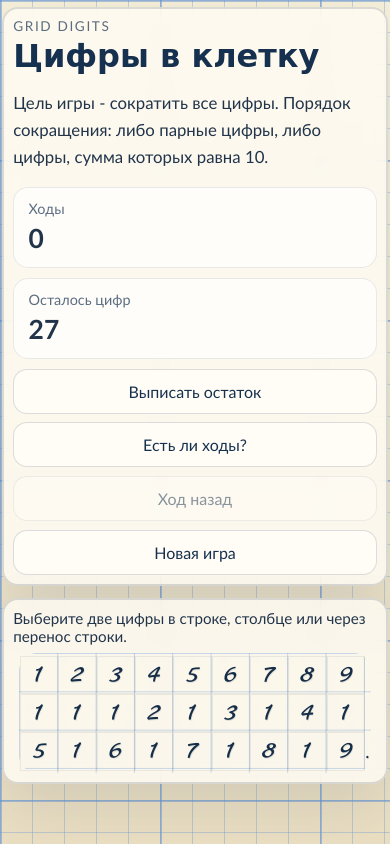
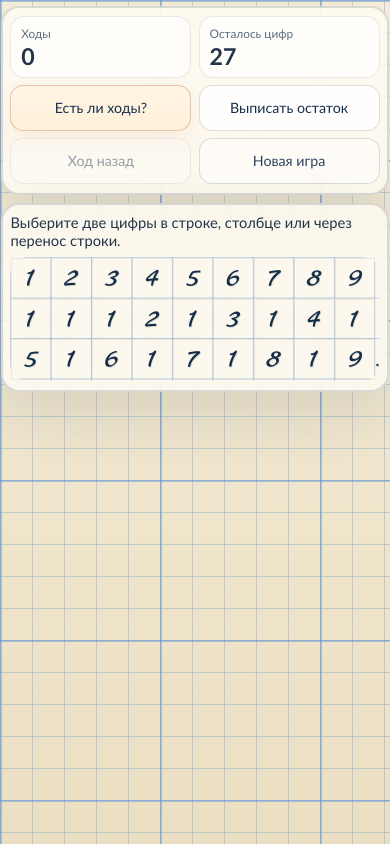
Before and after one commit to TheHouseThatjackBuilt/GridDigits, a React (Vite) app: page / in a window 390 px wide. Built offline with nearby package versions, Linux system fonts and the light colour scheme.

Commit message:
add new layouts for mobile dimension

```diff
--- a/src/components/ControlPanel.tsx
+++ b/src/components/ControlPanel.tsx
@@ -21,26 +21,46 @@ export function ControlPanel({
 }: ControlPanelProps) {
   return (
     <aside className="control-panel">
-      <div className="stats-card">
-        <p className="stats-label">Ходы</p>
-        <p className="stats-value">{moveCount}</p>
-      </div>
-      <div className="stats-card">
-        <p className="stats-label">Осталось цифр</p>
-        <p className="stats-value">{remainingCount}</p>
+      <div className="stats-strip">
+        <div className="stats-card stats-pill">
+          <p className="stats-label">Ходы</p>
+          <p className="stats-value">{moveCount}</p>
+        </div>
+        <div className="stats-card stats-pill">
+          <p className="stats-label">Осталось цифр</p>
+          <p className="stats-value">{remainingCount}</p>
+        </div>
       </div>
 
       <div className="actions">
-        <button type="button" onClick={onWriteRemaining} disabled={isVictory}>
+        <button
+          type="button"
+          className="action-button action-button-primary"
+          onClick={onCheckMoves}
+        >
+          Есть ли ходы?
+        </button>
+        <button
+          type="button"
+          className="action-button action-button-secondary"
+          onClick={onWriteRemaining}
+          disabled={isVictory}
+        >
           Выписать остаток
         </button>
-        <button type="button" onClick={onCheckMoves}>
-          Есть ли ходы?
-        </button>
-        <button type="button" onClick={onUndo} disabled={!canUndo}>
+        <button
+          type="button"
+          className="action-button action-button-tertiary"
+          onClick={onUndo}
+          disabled={!canUndo}
+        >
           Ход назад
         </button>
-        <button type="button" onClick={onNewGame}>
+        <button
+          type="button"
+          className="action-button action-button-tertiary"
+          onClick={onNewGame}
+        >
           Новая игра
         </button>
       </div>
--- a/src/styles.css
+++ b/src/styles.css
@@ -60,6 +60,10 @@ button {
   padding: 1.5rem;
 }
 
+.hero-copy {
+  min-width: 0;
+}
+
 .hero-copy h1 {
   margin: 0;
   font-family: "Segoe Print", "Comic Sans MS", cursive;
@@ -89,11 +93,22 @@ button {
   align-content: start;
 }
 
+.stats-strip {
+  display: grid;
+  grid-template-columns: repeat(2, minmax(0, 1fr));
+  gap: 0.85rem;
+}
+
 .stats-card {
   padding: 1rem 1.1rem;
   border-radius: 18px;
   background: rgba(255, 255, 255, 0.68);
   border: 1px solid rgba(33, 52, 74, 0.1);
+}
+
+.stats-pill {
+  display: grid;
+  gap: 0.15rem;
 }
 
 .stats-label,
@@ -117,30 +132,62 @@ button {
   gap: 0.75rem;
 }
 
-.actions button {
+.action-button {
+  width: 100%;
   padding: 0.9rem 1rem;
+  border-radius: 16px;
   border: 1px solid rgba(33, 52, 74, 0.16);
-  border-radius: 16px;
-  background: #fffdf6;
   color: var(--ink);
   cursor: pointer;
   transition:
     transform 140ms ease,
     background-color 140ms ease,
-    border-color 140ms ease;
+    border-color 140ms ease,
+    box-shadow 140ms ease;
 }
 
-.actions button:hover:enabled,
-.actions button:focus-visible:enabled {
+.action-button:hover:enabled,
+.action-button:focus-visible:enabled {
   transform: translateY(-1px);
-  background: #fff7ea;
-  border-color: rgba(195, 86, 55, 0.45);
   outline: none;
 }
 
-.actions button:disabled {
+.action-button:disabled {
   cursor: not-allowed;
   opacity: 0.5;
+}
+
+.action-button-primary {
+  background: linear-gradient(180deg, #fff5e5 0%, #fff0d8 100%);
+  border-color: rgba(195, 86, 55, 0.32);
+  box-shadow: 0 10px 24px rgba(195, 86, 55, 0.08);
+}
+
+.action-button-primary:hover:enabled,
+.action-button-primary:focus-visible:enabled {
+  background: linear-gradient(180deg, #fff0dc 0%, #ffe8cb 100%);
+  border-color: rgba(195, 86, 55, 0.46);
+}
+
+.action-button-secondary {
+  background: rgba(255, 255, 255, 0.82);
+}
+
+.action-button-secondary:hover:enabled,
+.action-button-secondary:focus-visible:enabled {
+  background: #fff8eb;
+  border-color: rgba(33, 52, 74, 0.24);
+}
+
+.action-button-tertiary {
+  background: rgba(255, 255, 255, 0.52);
+  color: rgba(22, 49, 79, 0.9);
+}
+
+.action-button-tertiary:hover:enabled,
+.action-button-tertiary:focus-visible:enabled {
+  background: rgba(255, 255, 255, 0.72);
+  border-color: rgba(33, 52, 74, 0.22);
 }
 
 .game-card {
@@ -197,7 +244,7 @@ button {
 .board-dot {
   align-self: center;
   padding-left: 0.26rem;
-  font-family: var(--board-font);
+  font-family: var(--board-font), serif;
   font-size: clamp(1.9rem, calc(var(--cell-size) * 0.9), 2.35rem);
   line-height: 1;
   color: rgba(14, 39, 66, 0.95);
@@ -213,7 +260,7 @@ button {
   border: 1px solid rgba(22, 49, 79, 0.08);
   background: transparent;
   color: rgba(14, 39, 66, 0.97);
-  font-family: var(--board-font);
+  font-family: var(--board-font), serif;
   font-size: clamp(1.8rem, calc(var(--cell-size) * 0.86), 2.35rem);
   font-weight: 400;
   letter-spacing: 0.015em;
@@ -261,55 +308,78 @@ button {
 
 @media (max-width: 640px) {
   :root {
-    --cell-size: clamp(2rem, calc((100vw - 2.75rem) / 9.35), 2.8rem);
+    --cell-size: clamp(2.15rem, calc((100vw - 1.65rem) / 9.15), 2.95rem);
   }
 
   .app-shell {
     width: 100%;
-    padding: 0.45rem 0.25rem 1.5rem;
+    padding: 0.35rem 0.2rem 1.25rem;
   }
 
   .hero-card,
   .game-card {
-    padding: 0.65rem;
-    border-radius: 16px;
+    border-radius: 18px;
+  }
+
+  .hero-card {
+    display: block;
+    padding: 0.55rem;
+  }
+
+  .hero-copy {
+    display: none;
   }
 
   .control-panel {
-    gap: 0.6rem;
+    gap: 0.45rem;
   }
 
-  .stats-card {
-    padding: 0.8rem 0.9rem;
-    border-radius: 15px;
+  .stats-strip {
+    gap: 0.45rem;
+  }
+
+  .stats-card.stats-pill {
+    padding: 0.55rem 0.7rem;
+    border-radius: 14px;
+  }
+
+  .stats-label {
+    font-size: 0.74rem;
   }
 
   .stats-value {
-    font-size: 1.65rem;
+    margin-top: 0.1rem;
+    font-size: 1.45rem;
+    line-height: 1;
   }
 
   .actions {
-    gap: 0.55rem;
+    grid-template-columns: repeat(2, minmax(0, 1fr));
+    gap: 0.45rem;
   }
 
-  .actions button {
-    padding: 0.75rem 0.85rem;
-    border-radius: 14px;
+  .action-button {
+    min-height: 3rem;
+    padding: 0.68rem 0.58rem;
+    border-radius: 13px;
+    font-size: 0.93rem;
+    line-height: 1.1;
   }
 
   .game-card {
-    margin-top: 0.75rem;
+    margin-top: 0.5rem;
+    padding: 0.55rem;
   }
 
   .status-row {
     align-items: flex-start;
     flex-direction: column;
-    gap: 0.55rem;
-    margin-bottom: 0.55rem;
+    gap: 0.4rem;
+    margin-bottom: 0.45rem;
   }
 
   .status-message {
-    font-size: 0.95rem;
+    font-size: 0.92rem;
   }
 
   .board-shell {
@@ -321,34 +391,43 @@ button {
   .board-grid {
     width: fit-content;
     min-width: 0;
-    padding: 0.2rem 0.12rem;
+    padding: 0.15rem 0.08rem;
   }
 
   .board-dot {
     padding-left: 0.08rem;
-    font-size: clamp(1.25rem, calc(var(--cell-size) * 0.86), 1.75rem);
+    font-size: clamp(1.35rem, calc(var(--cell-size) * 0.84), 1.85rem);
   }
 
   .notebook-cell {
-    font-size: clamp(1.45rem, calc(var(--cell-size) * 0.8), 1.9rem);
+    font-size: clamp(1.55rem, calc(var(--cell-size) * 0.82), 2rem);
   }
 }
 
 @media (max-width: 420px) {
   :root {
-    --cell-size: clamp(1.9rem, calc((100vw - 2.1rem) / 9.3), 2.45rem);
+    --cell-size: clamp(2rem, calc((100vw - 1.1rem) / 9.2), 2.55rem);
   }
 
   .app-shell {
-    padding-inline: 0.15rem;
+    padding-inline: 0.08rem;
   }
 
   .hero-card,
   .game-card {
-    padding: 0.55rem;
+    padding-inline: 0.45rem;
+  }
+
+  .stats-card.stats-pill {
+    padding-inline: 0.62rem;
+  }
+
+  .action-button {
+    min-height: 2.85rem;
+    font-size: 0.89rem;
   }
 
   .board-grid {
-    padding: 0.15rem 0.05rem;
+    padding: 0.1rem 0.02rem;
   }
 }
```
